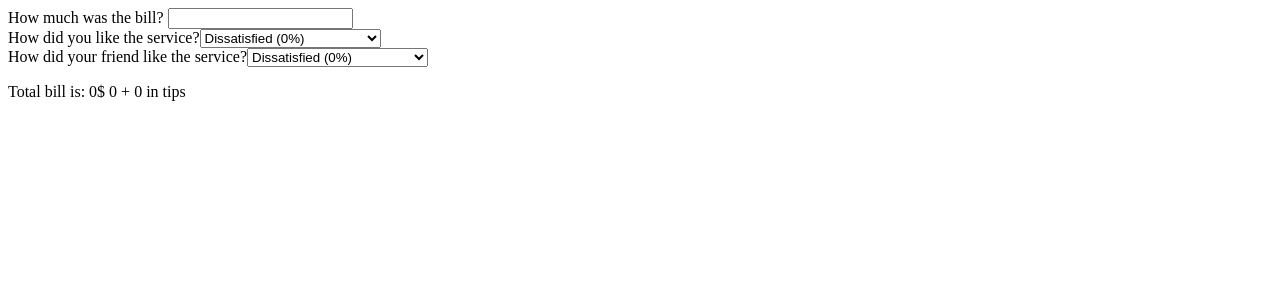
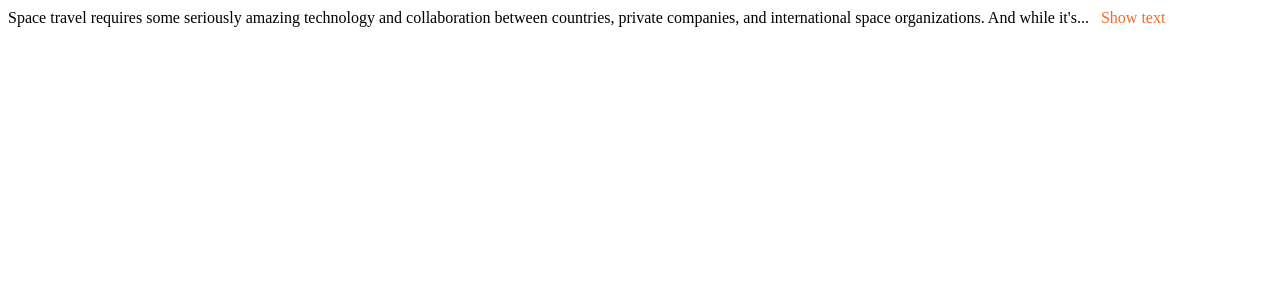
Before and after one commit to mprskalo01/ultimate-react-course, a React (Vite) app in the folder challenges/: page / in a window 1280 px wide. Shown: the top 300 px of the page. Built offline with nearby package versions, Linux system fonts and the light colour scheme.

Commit message:
text expander challenge completed

```diff
--- a/challenges/src/App.tsx
+++ b/challenges/src/App.tsx
@@ -3,7 +3,8 @@ import './App.css';
 // import FlashCardList from './components/FlashCards/FlashCardList';
 // import DateCounter from './components/DateCounter/DateCounter';
 // import ProfileCard from './components/ProfileCard/ProfileCard';
-import TipCalculator from './components/TipCalculator/TipCalculator';
+// import TipCalculator from './components/TipCalculator/TipCalculator';
+import TextExpander from './components/TextExpander/TextExpander';
 
 function App() {
   return (
@@ -12,7 +13,19 @@ function App() {
       {/* <DateCounter /> */}
       {/* <FlashCardList /> */}
       {/* <AccordionList /> */}
-      <TipCalculator />
+      {/* <TipCalculator /> */}
+      <TextExpander
+        collapsedNumWords={20}
+        expandButtonText="Show text"
+        collapseButtonText="Collapse text"
+        buttonColor="#ff6622"
+      >
+        Space travel requires some seriously amazing technology and
+        collaboration between countries, private companies, and international
+        space organizations. And while it's not always easy (or cheap), the
+        results are out of this world. Think about the first time humans stepped
+        foot on the moon or when rovers were sent to roam around on Mars.
+      </TextExpander>
     </>
   );
 }
--- /dev/null
+++ b/challenges/src/components/TextExpander/TextExpander.tsx
@@ -0,0 +1,46 @@
+import { useState } from 'react';
+
+interface Props {
+  collapsedNumWords?: number;
+  expandButtonText?: string;
+  collapseButtonText?: string;
+  buttonColor?: string;
+  expanded?: boolean;
+  className?: string;
+  children?: string;
+}
+
+const TextExpander = ({
+  collapsedNumWords = 10,
+  expandButtonText = 'Show more',
+  collapseButtonText = 'Show less',
+  buttonColor = '#1f09cd',
+  expanded = false,
+  className,
+  children,
+}: Props) => {
+  const [isExpanded, setIsExpanded] = useState(expanded);
+
+  const displayText = isExpanded
+    ? children
+    : children?.split(' ').slice(0, collapsedNumWords).join(' ') + '...';
+
+  const buttonStyle = {
+    background: 'none',
+    border: 'none',
+    font: 'inherit',
+    cursor: 'pointer',
+    marginLeft: '6px',
+    color: buttonColor,
+  };
+  return (
+    <div className={className}>
+      <span>{displayText}</span>
+      <button onClick={() => setIsExpanded((exp) => !exp)} style={buttonStyle}>
+        {isExpanded ? collapseButtonText : expandButtonText}
+      </button>
+    </div>
+  );
+};
+
+export default TextExpander;
```
